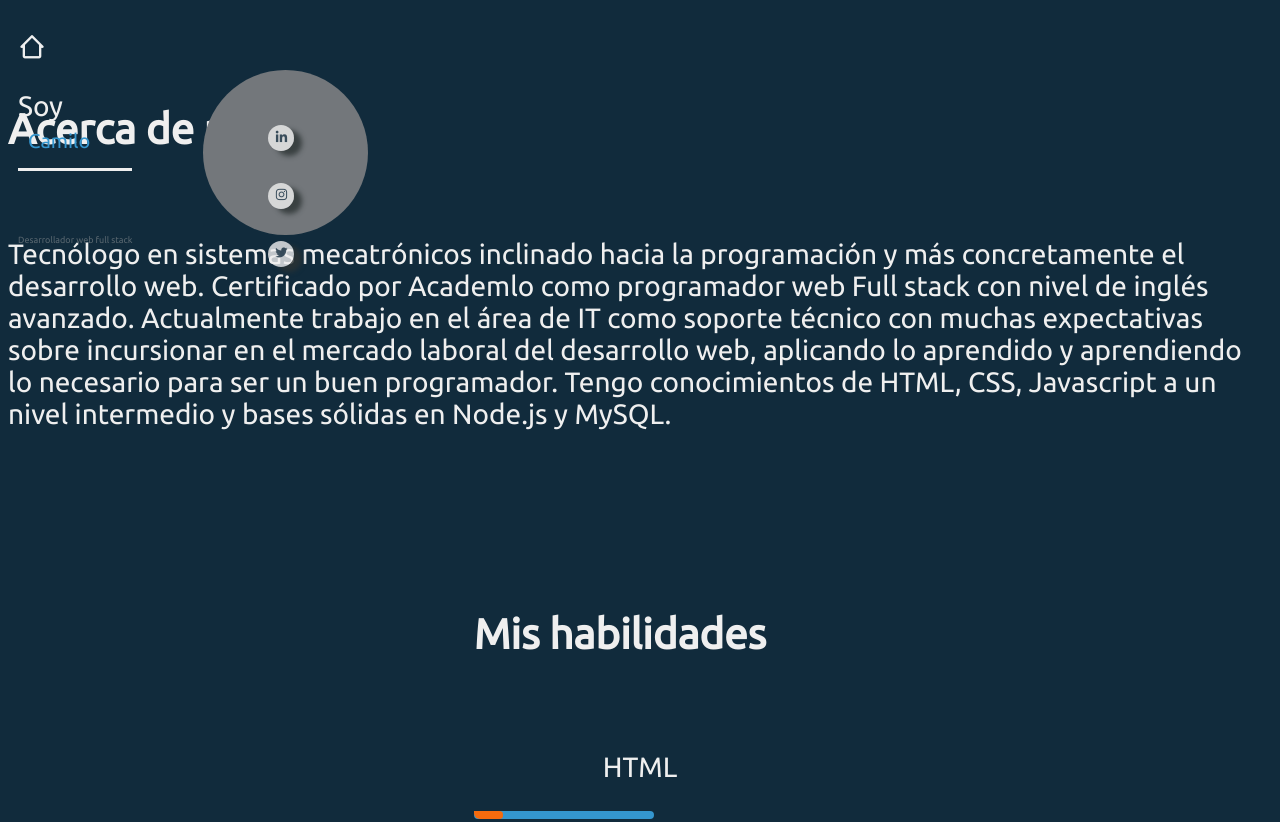
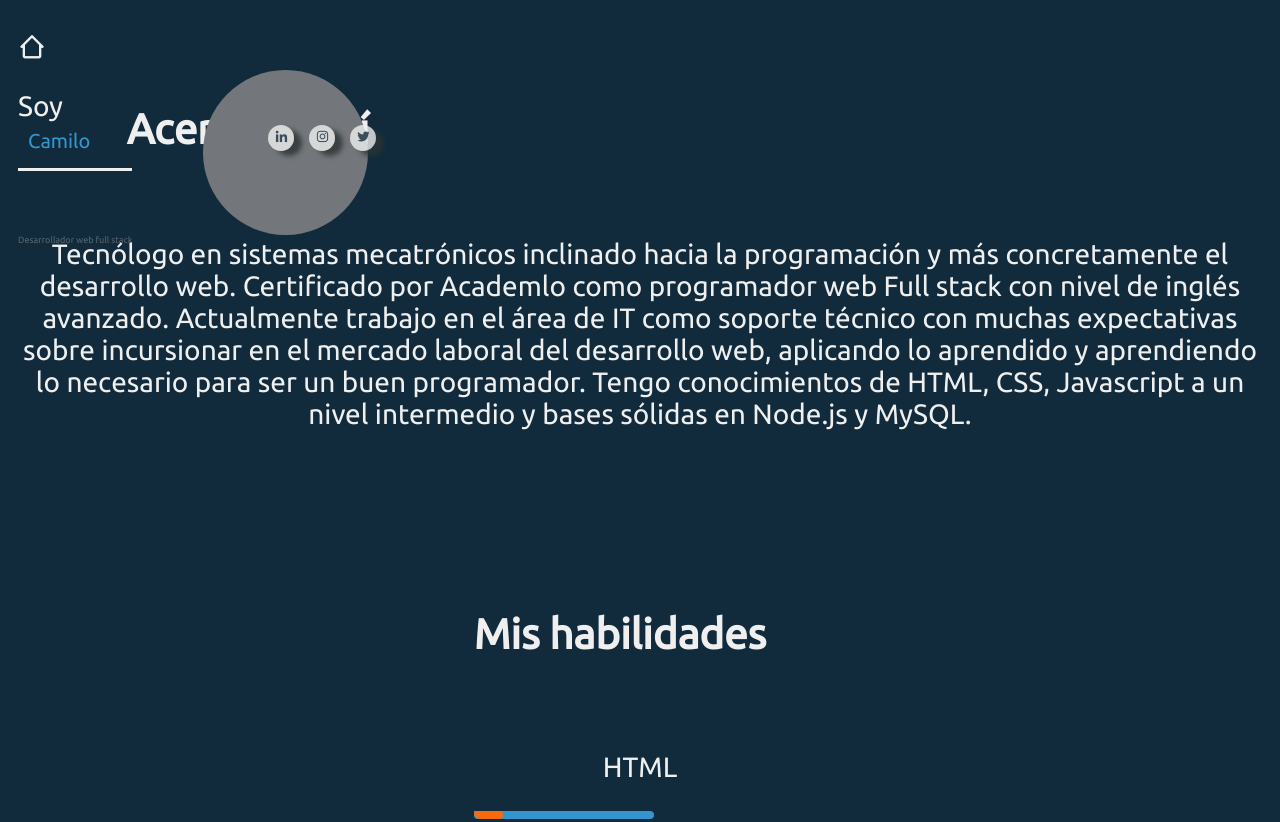
Before and after one commit to CamiloSierra97/Portafolio_1, a plain HTML site: page index.html in a window 1280 px wide. Shown: the top 822 px of the page. Drawn offline with nearby package versions, Linux system fonts and the light colour scheme.

Commit message:
footer_fixing_2

```diff
--- a/assets/Styles/styles.css
+++ b/assets/Styles/styles.css
@@ -219,7 +219,7 @@
 .main_ul {
     display: grid;
     list-style: none;
-    grid-template-rows: repeat(3, 1fr);
+    grid-template-columns: repeat(3, 1fr);
     gap: 15px;
 }
 
@@ -302,6 +302,7 @@
 
 .section_2_container {
     text-align: center;
+    justify-content: center;
     display: flex;
     margin: var(--margin__section__2__container);
     z-index: 5;
@@ -316,6 +317,11 @@
     gap: 50px;
     width: 100%;
 }
+
+.main_2_p {
+    text-align: center;
+}
+
 
 .article_2 {
     display: flex;
```
